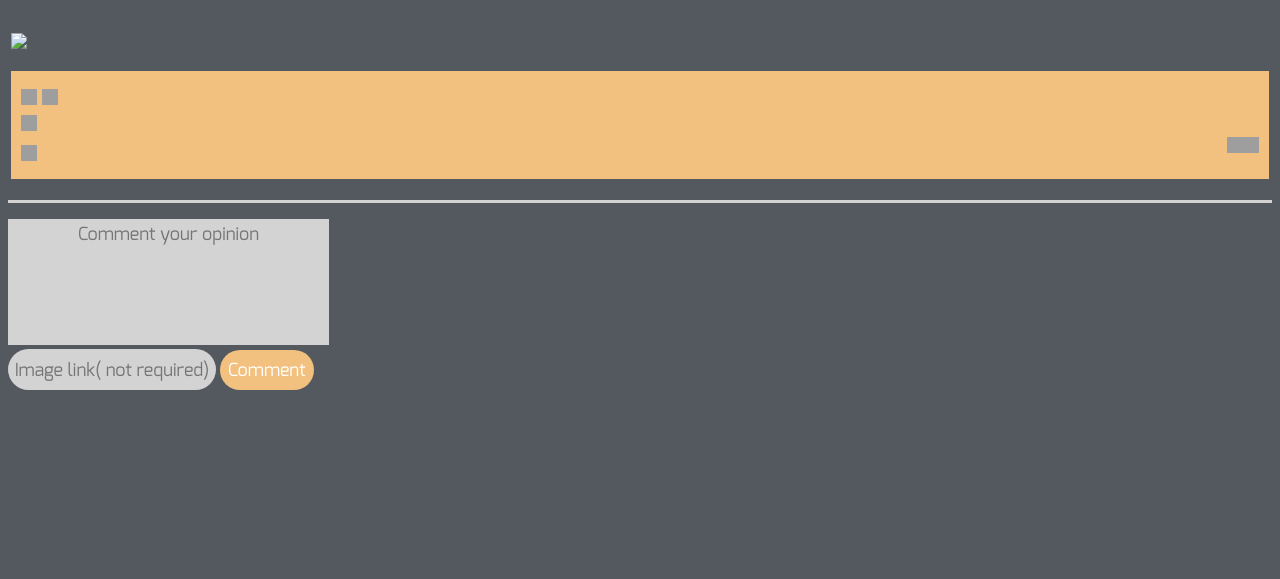
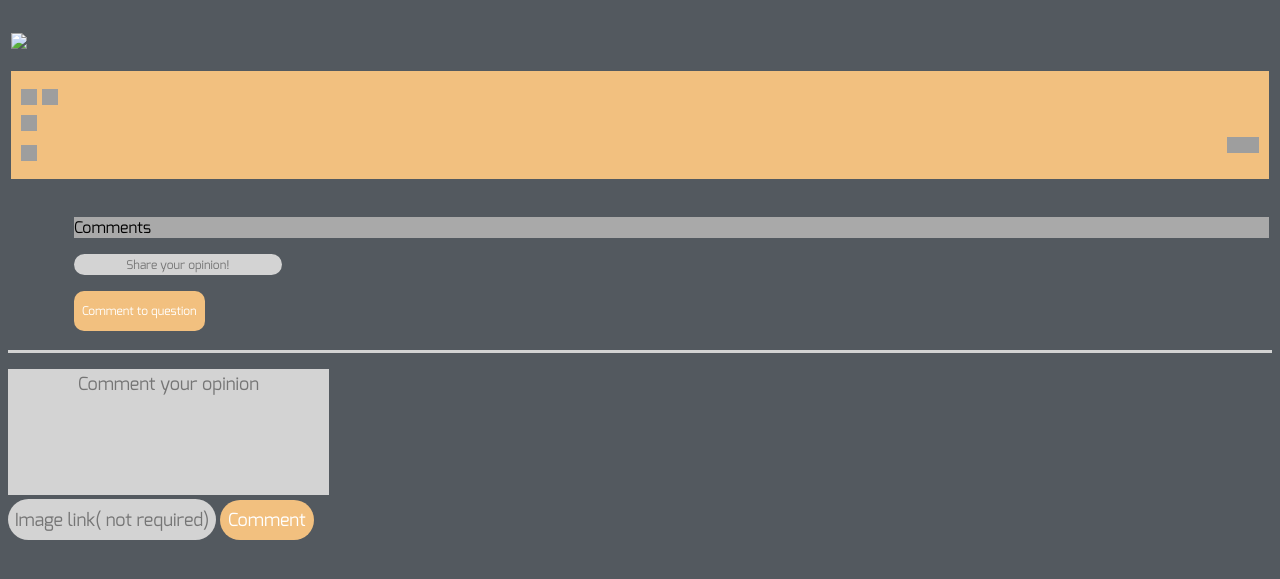
Before and after one commit to marthon-szabo/flask_overflow, a Flask app: template templates/display_question.html in a window 1280 px wide. Shown: the part 171-750 px from the top of the page. Run offline with Flask 2, Linux system fonts and the light colour scheme; the template is opened without the code that fills it, so the values that code supplies are empty; grey boxes are pictures that could not be loaded.

Commit message:
Edit subcomment/Add subcomment/Delete subcomment Best choice

```diff
--- a/server.py
+++ b/server.py
@@ -12,6 +12,20 @@ def send_comment(question_id):
     if request.form['my_comment'].replace(' ', '') != '':
         data_manager.add_answer(request.form['my_comment'],request.form['image_link'],question_id,data_manager.get_time())
     return redirect('/question/' + str(question_id) + "/1")
+
+@app.route('/send_subcomment_to_question/<int:question_id>', methods = ['POST'])
+def send_subcomment_to_question(question_id):
+    if request.method == 'POST':
+        message = request.form['message']
+        data_manager.add_subbcomment_to_question(question_id, message)
+    return redirect('/question/' + str(question_id) + "/1")
+
+@app.route('/send_subcomment_to_answer/<int:answer_id>/<int:question_id>', methods = ['POST'])
+def send_subcomment_to_anwser(answer_id, question_id):
+    if request.method == 'POST':
+        message = request.form['message']
+        data_manager.add_subbcomment_to_answer(answer_id,message)
+    return redirect('/question/' + str(question_id) + '/1')
 
 @app.route('/vote_anwser<int:question_id>/<int:comment_id>', methods=['GET','POST'])
 def vote_anwser(question_id,comment_id):
@@ -32,6 +46,13 @@ def delete_anwser(question_id, comment_id):
 def delete_question(question_id):
     data_manager.delete_question(question_id)
     return listing_questions()
+
+@app.route('/edit_subcomment/<int:comment_id>/<int:question_id>', methods=['GET', 'POST'])
+def edit_subcomment(comment_id, question_id):
+    if request.method == 'POST':
+        data_manager.edit_subcomment(comment_id, request.form['message'])
+        return redirect('/question/' + str(question_id) + '/1')
+    return render_template('edit_subcomment.html', comment_id = comment_id, question_id = question_id, subcomments = data_manager.get_subcomments())
 
 @app.route('/devote_anwser<int:question_id>/<int:comment_id>', methods=['GET','POST'])
 def devote_anwser(question_id,comment_id):
@@ -59,8 +80,16 @@ def display_question(question_id, plus_view="0"):
         if int(record['id']) == question_id:
             if plus_view == "0":
                 data_manager.view_question(question_id)
-            return render_template('display_question.html', question_id=question_id, question = data_manager.get_question(question_id), max_voted = 1 ,anwsers = data_manager.get_answers(question_id) )
+            return render_template('display_question.html', question_id=question_id, question = data_manager.get_question(question_id), max_voted = int(data_manager.get_max_like(question_id)) ,anwsers = data_manager.get_answers(question_id), comments = data_manager.get_subcomments())
     return redirect('/list')
+
+@app.route('/delete-subcomment/<int:comment_id>/<int:question_id>', methods = ['GET', 'POST'])
+def delete_subcomment(comment_id, question_id):
+    data_manager.delete_subcomment(comment_id)
+    return render_template('display_question.html', question_id=question_id,
+                           question=data_manager.get_question(question_id), max_voted=1,
+                           anwsers=data_manager.get_answers(question_id), comments=data_manager.get_subcomments())
+
 
 @app.route('/add-question', methods=['GET', 'POST'])
 def add_question():
--- a/static/css/style.css
+++ b/static/css/style.css
@@ -190,3 +190,52 @@ textarea{
     color: black;
     text-align: center;
 }
+
+p.subcomment{
+    background-color: darkgrey;
+    margin-left: 5%;
+    font-family: myFirstFont;
+}
+
+button.subcomment{
+    border-radius: 10px;
+    border-color: transparent;
+    color: white;
+    background-color:#f2c07f;
+    font-family: myFirstFont;
+    font-size: 12px;
+    margin-left: 5%;
+}
+
+input.subcomment{
+    height: 15px;
+    border-color: transparent;
+    border-radius: 40px;
+    font-family: myFirstFont;
+    background-color:lightgray;
+    font-size: 12px;
+    color: black;
+    text-align: center;
+    margin-left: 5%;
+}
+
+p.subcomment_text{
+    background-color: #f2c07f;
+    font-family: myFirstFont;
+    font-size: 12px;
+    margin-left: 5%;
+    color: white;
+    padding: 5px;
+}
+
+input.edit_subcomment{
+    width: 200px;
+    height: 30px;
+    border-color: transparent;
+    border-radius: 40px;
+    font-family: myFirstFont;
+    background-color:lightgray;
+    font-size: 12px;
+    color: black;
+    text-align: center;
+}
--- a/templates/display_question.html
+++ b/templates/display_question.html
@@ -17,11 +17,35 @@
             <a href="{{ url_for('edit_question', question_id=question_id ) }}"><img class="like_button" align="right" width="16" height="16" src="https://img.icons8.com/cotton/2x/edit.png"></a>
         </p>
     </td>
+    <tr>
+        <td>
+            <p class="subcomment">
+                Comments<br>
+                {% for comment in comments %}
+                    {% if (comment.question_id|int) == (question_id|int) %}
+                        <p class="subcomment_text">
+                            <i>"{{ comment.message }}"</i><br>
+                            <img width="16" height="16" src="https://cdn.pixabay.com/photo/2019/02/26/09/19/calender-4021509_960_720.png"> {{ (comment['submission_time']|string)[:10] }}
+                            <a href="{{ url_for('delete_subcomment', comment_id = comment.id, question_id = question_id) }}"><img class="like_button" align="right" width="16" height="16" src="https://www.stickpng.com/assets/images/5a2411fc6003f508dd5d5b37.png"></a>
+                            <a href="{{ url_for('edit_subcomment',comment_id = comment.id, question_id=question_id ) }}"><img class="like_button" align="right" width="16" height="16" src="https://img.icons8.com/cotton/2x/edit.png"></a>
+                        </p>
+                    {% endif %}
+                {% endfor %}
+
+                <form method="post" action="/send_subcomment_to_question/{{ question_id }}">
+                    <input required class="subcomment" type="text" name="message" placeholder="Share your opinion!"><br>
+                    <p>
+                        <button class="subcomment" type="submit">Comment to question</button>
+                    </p>
+                </form>
+            </p>
+        </td>
+    </tr>
     </table>
 
     {%for record in anwsers|reverse %}
         {%if (record['question_id']|int) == (question_id|int) %}
-            {% if (record['vote_number']|int) == max_voted %}
+            {% if (record['vote_number']|int) == (max_voted|int) %}
                 <p class="max_voted">
 
                     Best choise<br>
@@ -30,12 +54,52 @@
                     <img width="64" height="64" src="{{ record['image'] }}" alt=" "><br>
                     <img width="16" height="16" src="https://cdn.pixabay.com/photo/2019/02/26/09/19/calender-4021509_960_720.png">
                     {{ record['submission_time'] }}<br>
+                        <p class="subcomment">
+                            Comments<br>
+                            {% for comment in comments %}
+                                {% if (comment.answer_id|int) == (record.id|int) %}
+                                    <p class="subcomment_text">
+                                        <i>"{{ comment.message }}"</i><br>
+                                        <img width="16" height="16" src="https://cdn.pixabay.com/photo/2019/02/26/09/19/calender-4021509_960_720.png"> {{ (comment['submission_time']|string)[:10] }}
+                                        <a href="{{ url_for('delete_subcomment', comment_id = comment.id, question_id = question_id) }}"><img class="like_button" align="right" width="16" height="16" src="https://www.stickpng.com/assets/images/5a2411fc6003f508dd5d5b37.png"></a>
+                                        <a href="{{ url_for('edit_subcomment',comment_id = comment.id, question_id=question_id ) }}"><img class="like_button" align="right" width="16" height="16" src="https://img.icons8.com/cotton/2x/edit.png"></a>
+                                    </p>
+                                {% endif %}
+                            {% endfor %}
+
+                            <form method="post" action="/send_subcomment_to_answer/{{ question_id }}/{{ record.id }}">
+                                <input required class="subcomment" type="text" name="message" placeholder="Share your opinion!"><br>
+                                <p>
+                                    <button class="subcomment" type="submit">Comment to question</button>
+                                </p>
+                            </form>
+                        </p>
                 </p>
             {% else %}
                 <p class="comment">
                     <i>"{{ record['message']}}"</i><br>
                     <img width="64" height="64" src="{{ record['image'] }}" alt=" "><br>
                     <img width="16" height="16" src="https://cdn.pixabay.com/photo/2019/02/26/09/19/calender-4021509_960_720.png"> {{ record['submission_time'] }}<br>
+                                        <p class="subcomment">
+                            Comments<br>
+                            {% for comment in comments %}
+                                {% if (comment.answer_id|int) == (record.id|int) %}
+                                    <p class="subcomment_text">
+                                        <i>"{{ comment.message }}"</i><br>
+                                        <img width="16" height="16" src="https://cdn.pixabay.com/photo/2019/02/26/09/19/calender-4021509_960_720.png"> {{ (comment['submission_time']|string)[:10] }}
+                                        <a href="{{ url_for('delete_subcomment', comment_id = comment.id, question_id = question_id) }}"><img class="like_button" align="right" width="16" height="16" src="https://www.stickpng.com/assets/images/5a2411fc6003f508dd5d5b37.png"></a>
+                                        <a href="{{ url_for('edit_subcomment',comment_id = comment.id, question_id=question_id ) }}"><img class="like_button" align="right" width="16" height="16" src="https://img.icons8.com/cotton/2x/edit.png"></a>
+                                    </p>
+                                {% endif %}
+                            {% endfor %}
+
+                            <form method="post" action="/send_subcomment_to_answer/{{ record.id }}/{{ question_id }}">
+                                <input required class="subcomment" type="text" name="message" placeholder="Share your opinion!"><br>
+                                <p>
+                                    <button class="subcomment" type="submit">Comment to question</button>
+                                </p>
+                            </form>
+                        </p>
                 </p>
             {% endif %}
             <p class="orange">
```
Also changed, not shown: data_manager.py (+42 -2 lines), templates/edit_subcomment.html (added, +15 -0 lines).
